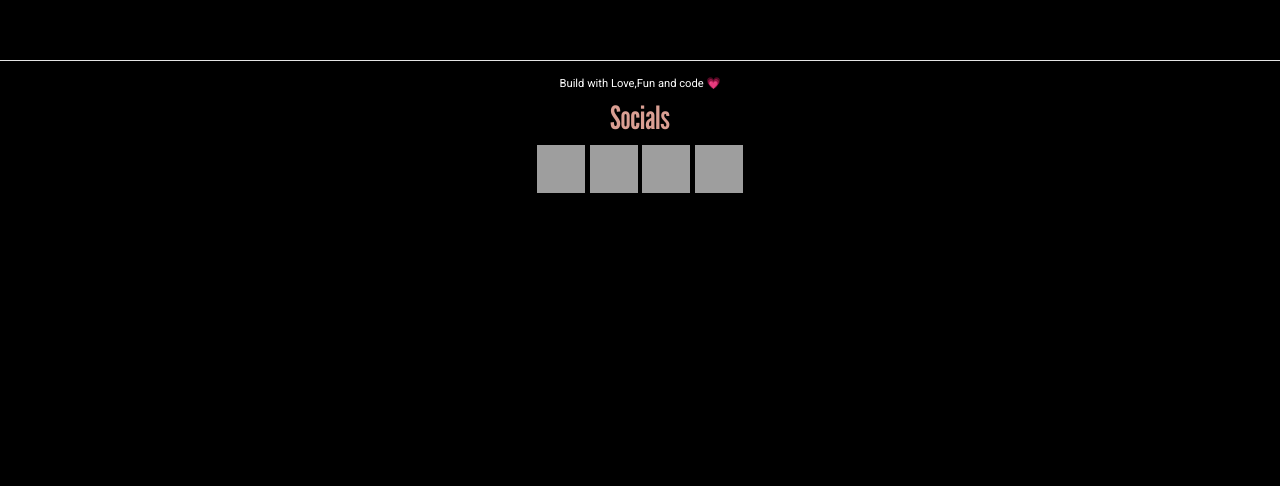
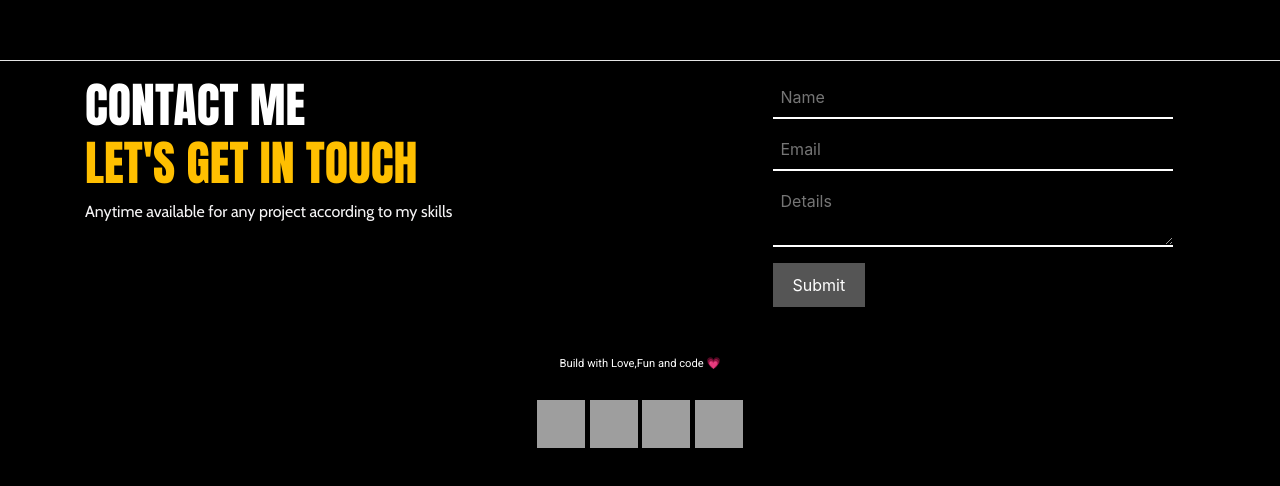
Before and after one commit to divyansh122/mainportfolio, a website: page index.html in a window 1280 px wide. Shown: the part 4343-4829 px from the top of the page. Before the commit the page ends 4566 px from the top, so only its background shows below. Drawn offline with nearby package versions, Linux system fonts and the light colour scheme; grey boxes are pictures that could not be loaded; a web font is replaced by a local one.

Commit message:
sixth commit

```diff
--- a/css/index.css
+++ b/css/index.css
@@ -378,6 +378,7 @@ p.head2{
   font-size: 0.7em;
   color: #ffffff;
   text-align: center;
+  margin-top: 50px;
   font-family: 'Roboto', sans-serif;
 }
 #h4footer{
@@ -396,6 +397,8 @@ p.head2{
 
 .socials{
   text-align: center;
+  margin-top: 30px;
+  padding-bottom: 20px;
 }
 #socials1{
   display: inline-block;
@@ -436,14 +439,19 @@ p.head2{
 .heading7{
   margin-top: 50px;
 }
-@media screen and (max-width: 1000px) {
+@media only screen and (max-width: 600px) and (min-width: 400px)  {
   .impo8{
-    height:130vh;
+    height: 170vh;
   }
 }
 @media screen and (max-width: 400px) {
   .impo8{
-    height: 230vh;
+    height: 200vh;
+  }
+}
+@media only screen and (max-width: 1200px) and (min-width: 900px)  {
+  .impo8{
+    height: 90vh;
   }
 }
 .heading10{
@@ -456,3 +464,53 @@ p.head2{
   color: #f6f5f6;
   margin-top: 30px;
 }
+/* Basic form styles */
+form {
+  max-width: 400px;
+  margin: 0 auto;
+}
+
+label {
+  display: block;
+  margin-bottom: 5px;
+}
+
+input[type="text"],
+input[type="email"],
+textarea {
+  width: 100%;
+  padding: 8px;
+  background-color: transparent;
+  margin-bottom: 10px;
+  border-bottom: 2px white solid;
+  border-top: none;
+  border-left: none;
+  color: #f6f5f6;
+  border-right:none ;
+}
+
+input[type="submit"] {
+  background-color: #555;
+  color: #fff;
+  padding: 10px 20px;
+  border: none;
+  cursor: pointer;
+}
+@media (max-width: 600px) {
+  form {
+    max-width: 100%;
+  }
+
+  input,
+  textarea {
+    width: 100%;
+  }
+}
+.heading8{
+  font-family: 'Anton', sans-serif;
+  font-size: 3em;
+  color: #ffbf00;
+}
+.heading9{
+  color: #ffffff;
+}
--- a/index.html
+++ b/index.html
@@ -154,8 +154,30 @@
     <section class="impo7" id="contact" >
       <hr width="100%" color="white" size="100px" />
       <div class="container">
-        <div class="footer" >
+        <div class="row">
+          <div class="col-sm-7 mb-7">
+            <h1 class="heading8"><span class="heading9" >CONTACT ME</span><br>LET'S GET IN TOUCH</h1>
+            <p class="heading4">Anytime available for any project according to my skills</p>
+
+          </div>
+          <div class="col-sm-5">
+            <form action="https://formsubmit.co/536bb37ea58b9967f8591eefc608bb4e" method="POST">
+              <input type="text" id="name" name="name" required placeholder="Name">
+              <input type="email" id="email" name="email" required placeholder="Email">
+              <textarea id="message" name="message" required placeholder="Details"></textarea>
+              <input type="submit" value="Submit">
+            </form>
+          </div>
+        </div>
         <h3 id="h2footer">Build with Love,Fun and code 💗</h3>
+        <div class="socials">
+          <a href="https://www.instagram.com/divyansh_g03/" target="_blank" id="socials1"><img width="48" height="48" src="https://img.icons8.com/color/48/instagram-new.png" alt="instagram-new"/></a>
+          <a href="https://twitter.com/DivyanshG122" target="_blank" id="socials1"><img width="48" height="48" src="https://img.icons8.com/color/48/twitter--v1.png" alt="twitter--v1"/></a>
+          <a href="https://www.linkedin.com/in/divyansh-gupta-3b57a1221/" target="_blank" iid="socials1"><img width="48" height="48" src="https://img.icons8.com/color/48/linkedin.png" alt="linkedin"/></a>
+          <a href="https://github.com/divyansh122" target="_blank" id="socials1"><img width="48" height="48" src="https://img.icons8.com/nolan/64/github.png" alt="github"/></a>
+
+        </div>
+            <!--<div class="footer" >
     <h1 id="h4footer">Socials</h1>
     <div class="socials">
       <a href="https://www.instagram.com/divyansh_g03/" target="_blank" id="socials1"><img width="48" height="48" src="https://img.icons8.com/color/48/instagram-new.png" alt="instagram-new"/></a>
@@ -164,8 +186,7 @@
       <a href="https://github.com/divyansh122" target="_blank" id="socials1"><img width="48" height="48" src="https://img.icons8.com/nolan/64/github.png" alt="github"/></a>
 
     </div>
-
-        </div>
+  </div>-->
           </div>
     </section>
     <script src="https://unpkg.com/aos@2.3.1/dist/aos.js" defer></script>
```
Lines whose indentation alone changed are shown as unchanged.
